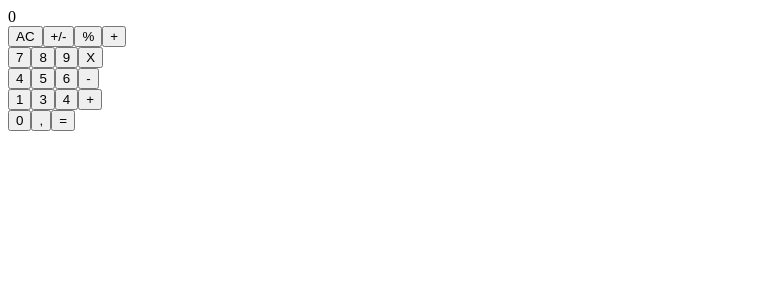
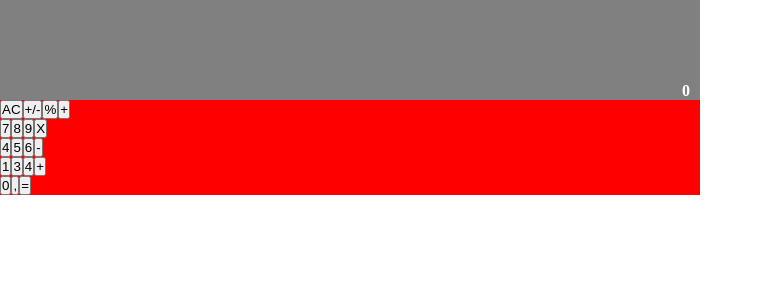
Before and after one commit to sz16900/calculator-react, a React (Create React App) app: page / in a window 1280 px wide. Shown: the top 300 px of the page, without its empty margins (0-763 px from the left). Built offline with nearby package versions, Linux system fonts and the light colour scheme.

Commit message:
add style to display component

```diff
--- /dev/null
+++ b/src/assets/main.css
@@ -0,0 +1,28 @@
+/* RESET */
+
+* {
+  padding: 0;
+  margin: 0;
+  box-sizing: border-box;
+}
+
+#app-container,
+#display-container,
+#button-panels-container {
+  display: flex;
+  flex-direction: column;
+  width: 700px;
+  background-color: red;
+}
+
+/* Display */
+
+#display-container {
+  background-color: gray;
+  height: 100px;
+  color: white;
+  font-weight: bolder;
+  padding: 0 10px;
+  justify-content: flex-end;
+  align-items: end;
+}
--- a/src/components/App.js
+++ b/src/components/App.js
@@ -2,6 +2,7 @@ import React from 'react';
 // My Components
 import ButtonPanel from './ButtonPanel';
 import Display from './Display';
+import '../assets/main.css';
 
 const App = () => (
   <div id="app-container">
--- a/src/components/ButtonPanel.js
+++ b/src/components/ButtonPanel.js
@@ -1,5 +1,6 @@
 import React from 'react';
 import Button from './Button';
+import '../assets/main.css';
 
 const ButtonPanel = () => (
   <div id="button-panel-container">
--- a/src/components/Display.js
+++ b/src/components/Display.js
@@ -1,13 +1,12 @@
 import React from 'react';
 import propTypes from 'prop-types';
+import '../assets/main.css';
 
-const Display = props => {
+const Display = (props) => {
   const { result } = props;
   return (
-    <div>
-      {' '}
-      {result}
-      {' '}
+    <div id="display-container">
+      <p>{result}</p>
     </div>
   );
 };
--- a/src/index.css
+++ /dev/null
@@ -1,7 +0,0 @@
-/* RESET */
-
-* {
-  padding: 0;
-  margin: 0;
-  box-sizing: border-box;
-}
```
